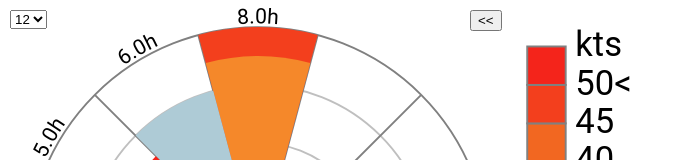
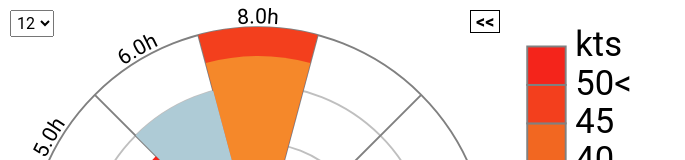
Before and after one commit to phalkone/fast-wind-rose, a React app: page / in a window 1280 px wide. Shown: the top 160 px of the page, without its empty margins (0-685 px from the left). Built offline with nearby package versions, Linux system fonts and the light colour scheme; the HTML template or start-up script is replaced by a standard one.

Commit message:
Button restyled - CSS moved to component

```diff
--- /dev/null
+++ b/src/components/Windrose/index.css
@@ -0,0 +1,28 @@
+button {
+  position: absolute;
+  top: 10px;
+  color: rgb(0, 0, 0);
+  background-color: white;
+  font-size: 18px;
+  font-weight: bolder;
+  border: 1px solid black;
+  text-decoration: none;
+  padding: 0 5px;
+  transition-duration: 0.4s;
+}
+
+button:hover {
+  background-color: rgb(203, 203, 203);
+}
+
+select {
+  position: absolute;
+  top: 10px;
+  left: 10px;
+  padding: 2px;
+  font-size: 16px;
+}
+
+svg, select, button {
+  font-family: Roboto, "Open Sans", sans-serif;
+}
--- a/src/components/Windrose/index.jsx
+++ b/src/components/Windrose/index.jsx
@@ -5,6 +5,7 @@ import Ship from './Ship'
 import Sector from './Sector'
 import IntervalLabel from './IntervalLabel'
 import PropTypes from 'prop-types'
+import './index.css'
 
 /**
  * Draws a windrose for provided relative wind data
@@ -34,11 +35,6 @@ function Windrose (props) {
         title='Number of sectors'
         value={sectorCount}
         onChange={e => { setSectorCount(Number(e.target.value)) }}
-        style={{
-          position: 'absolute',
-          top: '10px',
-          left: '10px'
-        }}
       >
         <option value='4'>4</option>
         <option value='8'>8</option>
@@ -52,8 +48,6 @@ function Windrose (props) {
         title='Show/hide legend'
         onClick={e => { setLegend(!legend) }}
         style={{
-          position: 'absolute',
-          top: '10px',
           left: props.size - 30
         }}
       >{legend ? '<<' : '>>'}
--- a/src/index.css
+++ /dev/null
@@ -1,3 +0,0 @@
-body {
-  font-family: Roboto, "Open Sans", sans-serif;
-}
--- a/src/index.jsx
+++ b/src/index.jsx
@@ -1,7 +1,6 @@
 import React from 'react'
 import { render } from 'react-dom'
 import Windrose from './components/Windrose'
-import './index.css'
 import mockData from './mocks'
 
 render(
```
